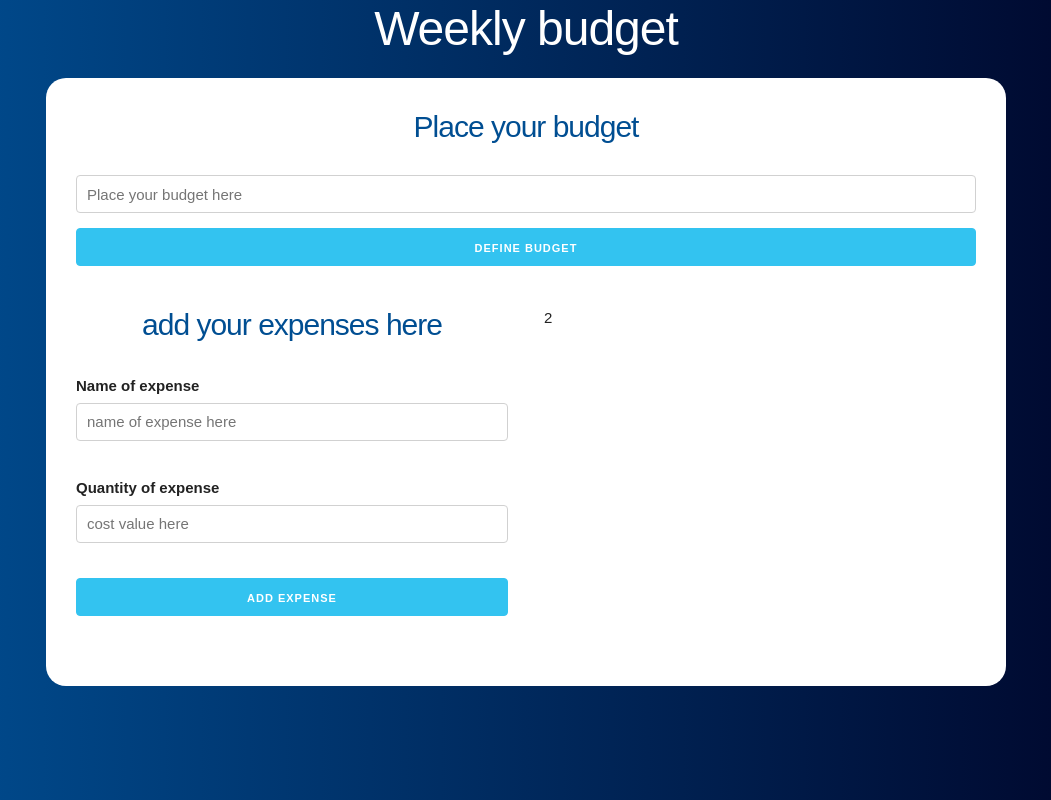
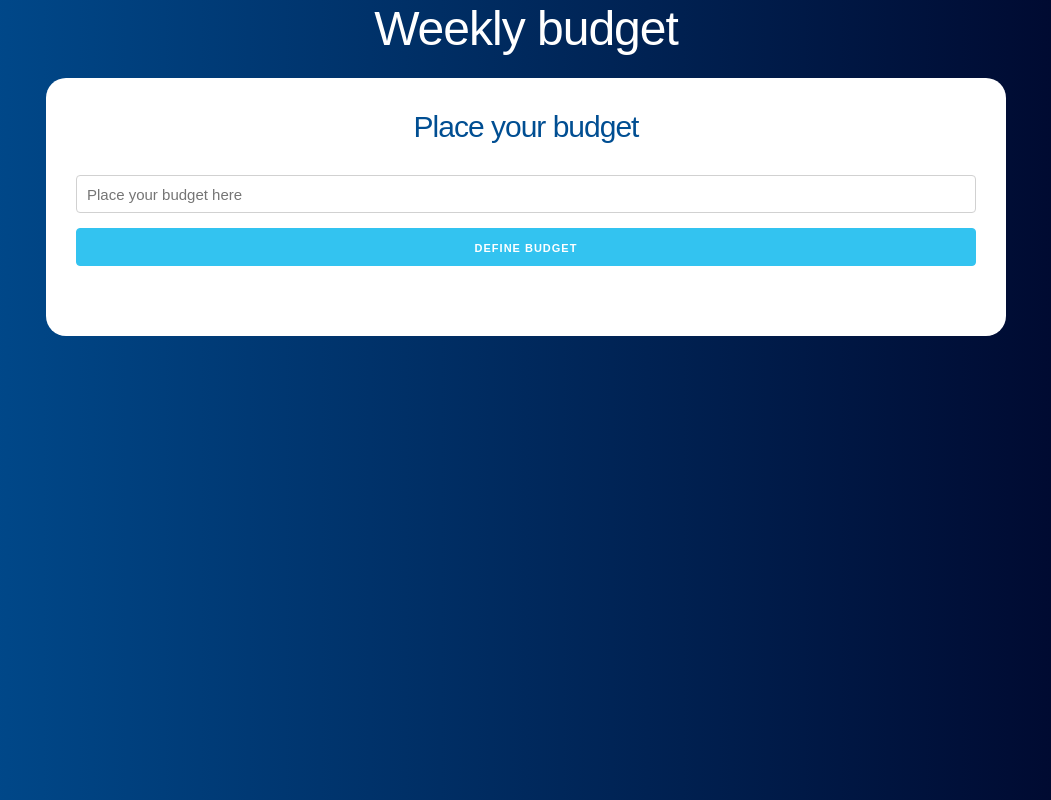
Before and after one commit to PabloMunizMontoya/budget-control-react-project, a React (Create React App) app: page / in a window 1280 px wide. Shown: the whole page, without its empty margins (114-1165 px from the left). Built offline with nearby package versions, Linux system fonts and the light colour scheme.

Commit message:
using ternary use ternary to display component depending on useState value

```diff
--- a/src/App.js
+++ b/src/App.js
@@ -11,26 +11,34 @@ function App() {
   //9 definimos state para guardar el restante
   const [ rest, setRest ] = useState(0)
 
+  //13 definimos otro state para que un componente se muestre o no dependiendo de su valor, en este caso al abrir la app el componente se debe ver por eso su valor inicial es true
+  const [showAsk, setShowAsk] =useState(true)
+
   return (
       <div className="container">
           <h1>Weekly budget</h1>
 
           <div className="contenido-principal contenido">
+              {/* 13.1 aca usamos el useState showAsk para mostrar el componente Ask entonces si showAsk es true mostrar e l componente si es false el resto del proyecto */}
+              {showAsk ? (
                   <Ask
                       /* 10 al componente Ask le pasamos como propiedad las funciones que definen los estados  8 y 9 => */
                       setBudget={setBudget}
                       setRest={setRest}
+                      setShowAsk={setShowAsk}
                   />
+              ) : (
                   <div className="row">
                       <div className="one-half column">
-            <Form/>
+                          {/* 12. agregamos el componente Form a esta mitad de la tabla, para que este en la mitad usamos one-half column propiedad de skeleton */}
+                          <Form
+
+                          />
                       </div>
-          <div className="one-half column">
-            2
+                      <div className="one-half column">2</div>
                   </div>
+              )}
           </div>
-      </div>
-
       </div>
   );
 }
--- a/src/components/Ask.jsx
+++ b/src/components/Ask.jsx
@@ -2,7 +2,7 @@ import React, { Fragment, useState } from 'react'
 import Error from './Error'
 
 //10 extraemos las props pasadas desde app
-const Ask = ({setBudget, setRest}) => {
+const Ask = ({setBudget, setRest, setShowAsk}) => {
 
     //1.Define state amount
     const [ amount, setAmount] = useState(0)
@@ -30,6 +30,8 @@ const Ask = ({setBudget, setRest}) => {
                 // 11. pasamos las funciones de useState dadas por props desde app, entonces una vez que validamos la data pasamos las funciones que guardan ese presupuesto en un estado 8,9 => los params de esas functions son amount que es la cantidad dada y validad desde el input
                 setBudget(amount)
                 setRest(amount)
+                /* 14 pasamos la function de useState dada pro props desde app, entonces una vez que hacemos el submit el valor de showAsk cambia a false */
+                setShowAsk(false)
             }
 
 
```
Lines whose indentation alone changed are shown as unchanged.
